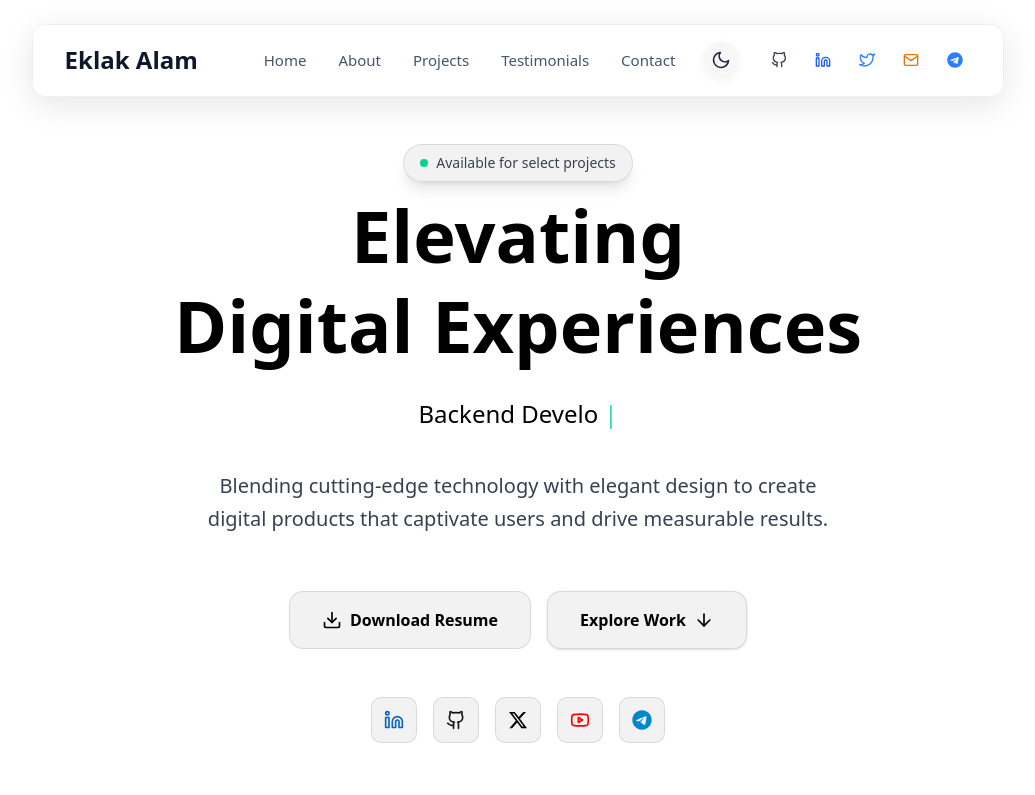
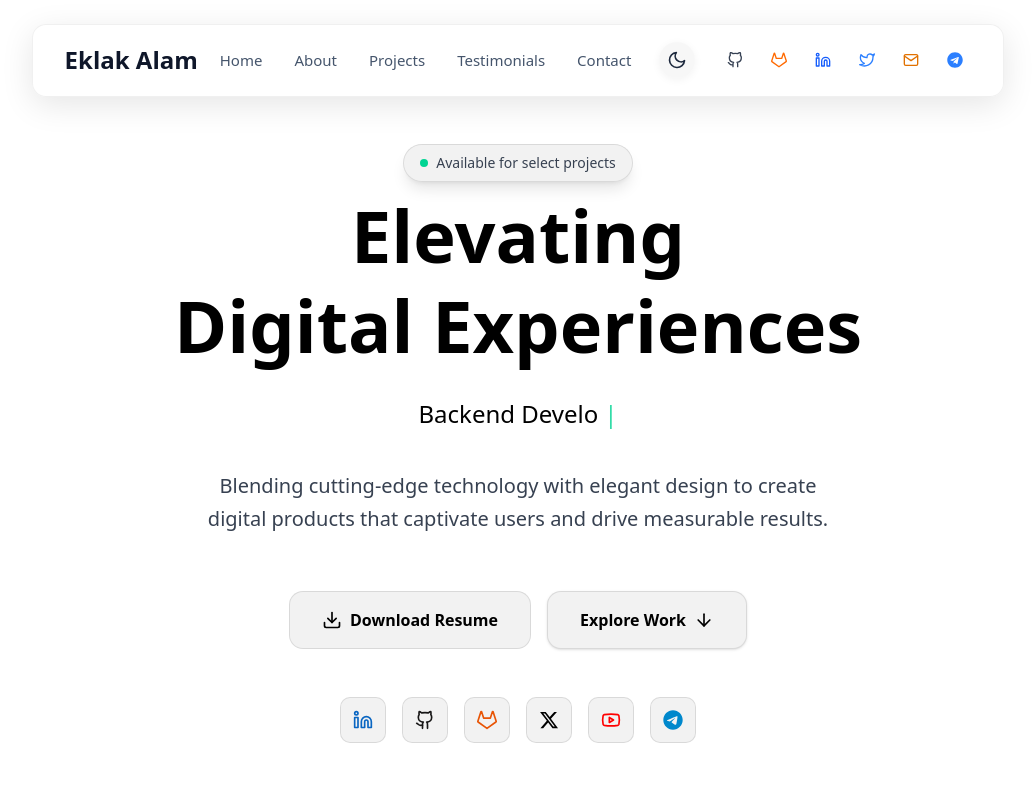
Before and after one commit to Eklak-Alam/EklakAlamPortfolio, a Next.js app: page / in a window 1280 px wide. Shown: the top 795 px of the page, without its empty margins (122-1157 px from the left). Built offline with nearby package versions, Linux system fonts and the light colour scheme.

Commit message:
added things

```diff
--- a/components/Footer.jsx
+++ b/components/Footer.jsx
@@ -9,7 +9,8 @@ import {
   FiInstagram,
   FiMail,
   FiYoutube,
-  FiArrowUp
+  FiArrowUp,
+  FiGitlab
 } from "react-icons/fi";
 import { useTheme } from "../context/ThemeContext";
 import { FaTelegram } from "react-icons/fa";
@@ -22,6 +23,11 @@ export function Footer() {
       icon: <FiGithub className="w-4 h-4" />,
       url: "https://github.com/Eklak-Alam",
       name: "GitHub"
+    },
+    {
+      icon: <FiGitlab className="w-4 h-4" />,
+      url: "https://gitlab.com/eklakalam420",
+      name: "GitLab"
     },
     {
       icon: <FiTwitter className="w-4 h-4" />,
--- a/components/Hero.jsx
+++ b/components/Hero.jsx
@@ -7,6 +7,7 @@ import React, { useEffect, useRef, useState } from 'react';
 import { useTheme } from '../context/ThemeContext';
 import gsap from 'gsap';
 import { ScrollTrigger } from 'gsap/ScrollTrigger';
+import { FiGitlab } from 'react-icons/fi';
 
 // Register GSAP plugins
 if (typeof window !== 'undefined') {
@@ -210,6 +211,14 @@ const HeroSection = () => {
       lightIconColor: "#181717"
     },
     {
+      icon: <FiGitlab className="w-5 h-5" />,
+      href: "https://gitlab.com/eklakalam420",
+      color: darkMode ? "#E85405" : "#E85405",
+      name: "Twitter",
+      darkIconColor: "#E85405",
+      lightIconColor: "#E85405"
+    },
+    {
       icon: <FaXTwitter className="w-5 h-5" />,
       href: "https://x.com/eklak__alam",
       color: darkMode ? "#ffffff" : "#000000",
--- a/components/Navbar.jsx
+++ b/components/Navbar.jsx
@@ -17,10 +17,12 @@ import {
   FiMail,
   FiSun,
   FiMoon,
+  FiGitlab,
 } from "react-icons/fi";
 import { usePathname } from "next/navigation";
 import { useTheme } from "../context/ThemeContext";
 import { FaTelegram } from "react-icons/fa";
+import { Gitlab } from "lucide-react";
 
 export function Navbar() {
   const [isScrolled, setIsScrolled] = useState(false);
@@ -94,6 +96,14 @@ export function Navbar() {
       bgColor: darkMode ? "hover:bg-gray-800/50" : "hover:bg-gray-100/50",
     },
     {
+      icon: <FiGitlab />,
+      url: "https://gitlab.com/eklakalam420",
+      name: "GitLab",
+      color: darkMode ? "text-orange-400" : "text-orange-500",
+      hoverColor: darkMode ? "hover:text-orange-300" : "hover:text-orange-600",
+      bgColor: darkMode ? "hover:bg-orange-900/30" : "hover:bg-orange-100/50",
+    },
+    {
       icon: <FiLinkedin />,
       url: "https://www.linkedin.com/in/eklak-alam-40ba632b5/",
       name: "LinkedIn",
@@ -124,7 +134,7 @@ export function Navbar() {
       color: darkMode ? "text-blue-400" : "text-blue-500",
       hoverColor: darkMode ? "hover:text-blue-300" : "hover:text-blue-600",
       bgColor: darkMode ? "hover:bg-blue-900/30" : "hover:bg-blue-100/50",
-    },
+    }
   ];
 
   const navItems = [
@@ -293,11 +303,6 @@ export function Navbar() {
                         href={social.url}
                         target="_blank"
                         rel="noopener noreferrer"
-                        whileHover={{
-                          y: -3,
-                          scale: 1.1,
-                          transition: { type: "spring", stiffness: 500 },
-                        }}
                         whileTap={{
                           scale: 0.9,
                           transition: { type: "spring", stiffness: 500 },
```
